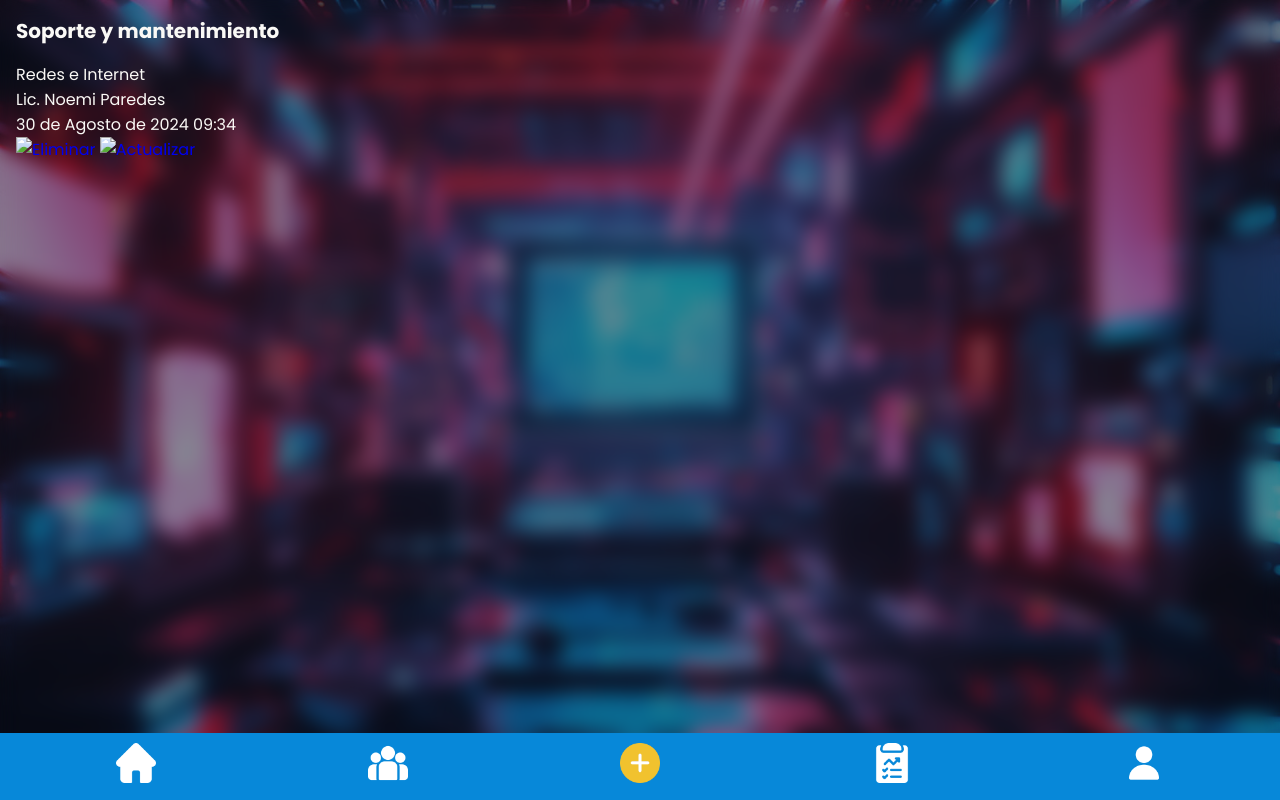
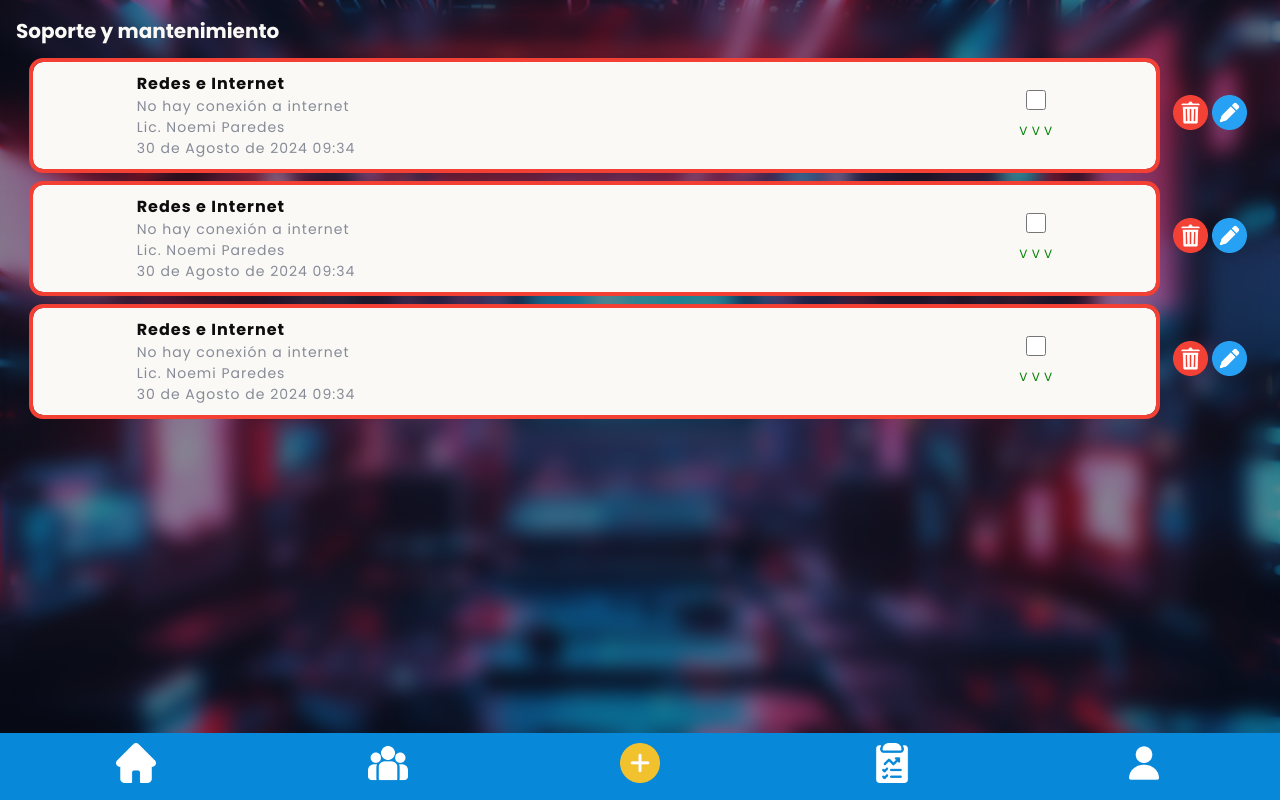
Before and after one commit to angelgcdev/proyecto-pasantia-posgradoUPEA, a plain HTML site: page pages/index.html in a window 1280 px wide. Drawn offline with Linux system fonts and the light colour scheme.

```diff
--- a/pages/index.html
+++ b/pages/index.html
@@ -19,17 +19,112 @@
           <section class="main__section">
             <article class="request">
               <div class="request__info">
-                <p class="request__area">Redes e Internet</p>
-                <p class="request__user">Lic. Noemi Paredes</p>
-                <p class="request__date">30 de Agosto de 2024 09:34</p>
+                <div class="request__info-details">
+                  <p class="request__text request__text-area">
+                    Redes e Internet
+                  </p>
+                  <p class="request__text">No hay conexión a internet</p>
+                  <p class="request__text">Lic. Noemi Paredes</p>
+                  <p class="request__text">30 de Agosto de 2024 09:34</p>
+                </div>
+                <div class="request__info-validation">
+                  <input type="checkbox" class="request__info-checkbox" />
+                  <div class="request__info-validations">
+                    <span class="request__info-validation-icon">V</span>
+                    <span class="request__info-validation-icon">V</span>
+                    <span class="request__info-validation-icon">V</span>
+                  </div>
+                </div>
               </div>
               <div class="request__actions">
                 <a href="#" class="request__action-link">
-                  <img src="#" alt="Eliminar" class="request__action-icon" />
+                  <img
+                    src="../assets/icons/eliminar.png"
+                    alt="Eliminar"
+                    class="request__action-icon"
+                  />
                 </a>
 
                 <a href="#" class="request__action-link">
-                  <img src="#" alt="Actualizar" class="request__action-icon" />
+                  <img
+                    src="../assets/icons/editar.png"
+                    alt="Actualizar"
+                    class="request__action-icon"
+                  />
+                </a>
+              </div>
+            </article>
+            <article class="request">
+              <div class="request__info">
+                <div class="request__info-details">
+                  <p class="request__text request__text-area">
+                    Redes e Internet
+                  </p>
+                  <p class="request__text">No hay conexión a internet</p>
+                  <p class="request__text">Lic. Noemi Paredes</p>
+                  <p class="request__text">30 de Agosto de 2024 09:34</p>
+                </div>
+                <div class="request__info-validation">
+                  <input type="checkbox" class="request__info-checkbox" />
+                  <div class="request__info-validations">
+                    <span class="request__info-validation-icon">V</span>
+                    <span class="request__info-validation-icon">V</span>
+                    <span class="request__info-validation-icon">V</span>
+                  </div>
+                </div>
+              </div>
+              <div class="request__actions">
+                <a href="#" class="request__action-link">
+                  <img
+                    src="../assets/icons/eliminar.png"
+                    alt="Eliminar"
+                    class="request__action-icon"
+                  />
+                </a>
+
+                <a href="#" class="request__action-link">
+                  <img
+                    src="../assets/icons/editar.png"
+                    alt="Actualizar"
+                    class="request__action-icon"
+                  />
+                </a>
+              </div>
+            </article>
+            <article class="request">
+              <div class="request__info">
+                <div class="request__info-details">
+                  <p class="request__text request__text-area">
+                    Redes e Internet
+                  </p>
+                  <p class="request__text">No hay conexión a internet</p>
+                  <p class="request__text">Lic. Noemi Paredes</p>
+                  <p class="request__text">30 de Agosto de 2024 09:34</p>
+                </div>
+                <div class="request__info-validation">
+                  <input type="checkbox" class="request__info-checkbox" />
+                  <div class="request__info-validations">
+                    <span class="request__info-validation-icon">V</span>
+                    <span class="request__info-validation-icon">V</span>
+                    <span class="request__info-validation-icon">V</span>
+                  </div>
+                </div>
+              </div>
+              <div class="request__actions">
+                <a href="#" class="request__action-link">
+                  <img
+                    src="../assets/icons/eliminar.png"
+                    alt="Eliminar"
+                    class="request__action-icon"
+                  />
+                </a>
+
+                <a href="#" class="request__action-link">
+                  <img
+                    src="../assets/icons/editar.png"
+                    alt="Actualizar"
+                    class="request__action-icon"
+                  />
                 </a>
               </div>
             </article>
--- a/styles/index.css
+++ b/styles/index.css
@@ -60,6 +60,84 @@ body {
   height: 85vh;
 }
 
+.main__section {
+}
+
+.request {
+  display: flex;
+  justify-content: space-evenly;
+  align-items: center;
+  width: inherit;
+  margin-bottom: 1.6rem;
+}
+
+.request__info {
+  background-color: var(--antique-white);
+  padding: 1rem;
+  border-radius: 1rem;
+  width: 90%;
+  display: flex;
+  justify-content: center;
+  align-items: center;
+
+  outline: 4px solid var(--red);
+
+  box-shadow: 1px 1px 1px solid rgba(0, 0, 0, 0.5);
+}
+
+.request__info-details {
+  width: 80%;
+}
+
+.request__info-checkbox {
+  width: 20px;
+  height: 20px;
+  cursor: pointer;
+  accent-color: #4caf50;
+}
+
+.request__actions {
+  text-align: center;
+}
+
+.request__action-icon {
+  width: 3.5rem;
+  transition: transform 0.2s ease, filter 0.2s ease;
+}
+
+.request__action-icon:hover {
+  transform: scale(1.1);
+}
+
+.request__action-icon:active {
+  transform: scale(0.9);
+  filter: brightness(0.8);
+  transition: transform 0.1s ease, filter 0.1s ease;
+}
+
+.request__text {
+  color: var(--gray);
+  font-size: var(--small);
+  letter-spacing: 0.1rem;
+  font-weight: 400;
+  line-height: 1.5;
+}
+
+.request__text-area {
+  font-weight: bold;
+  color: var(--black);
+  font-size: var(--normal);
+}
+
+.request__info-validation {
+  text-align: center;
+}
+
+.request__info-validation-icon {
+  color: green;
+  font-size: var(--smaller);
+}
+
 .navbar {
   padding: 1rem;
   width: 100vw;
--- a/styles/variables.css
+++ b/styles/variables.css
@@ -11,7 +11,7 @@
   --lightGray: #ffe1cc;
   --seashell: #adb2c5;
   --gray: #868b97;
-  --red: #f24162;
+  --red: #f24034;
   --lightRed: hsl(349, 77%, 70%);
   --yellow: #f2c12e;
   --gold: #f2ae2e;
```
Also changed, not shown: assets/icons/editar.png (added), assets/icons/eliminar.png (added).
